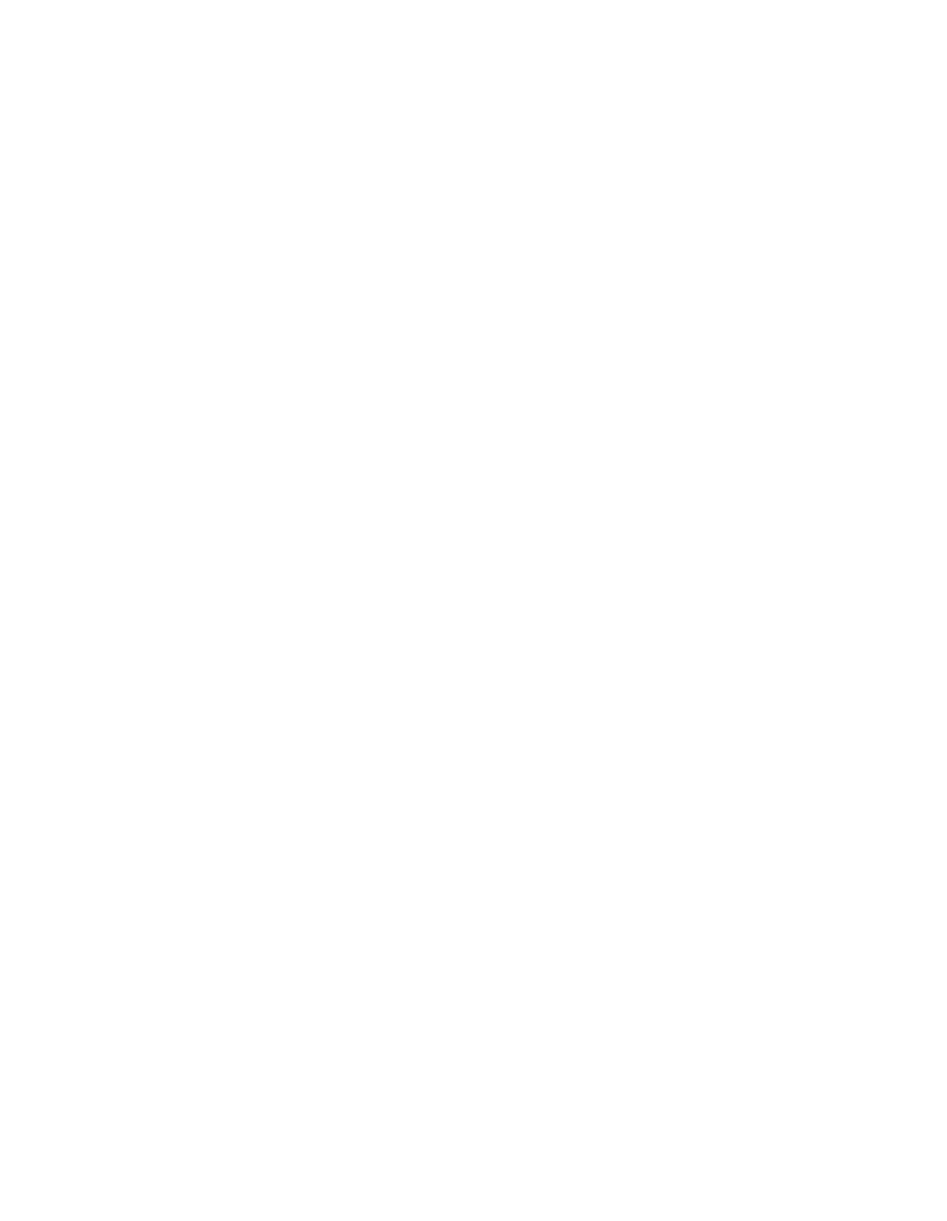
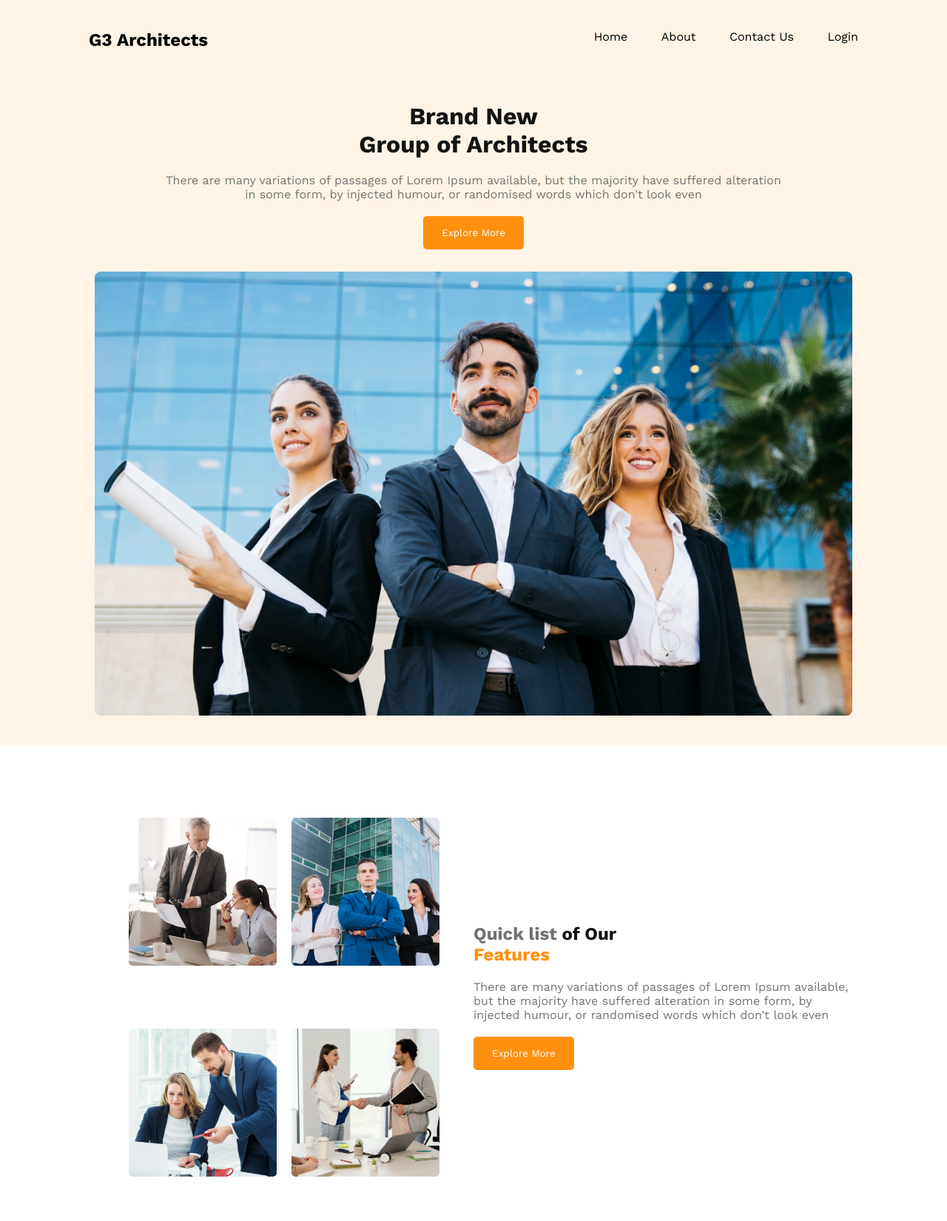
Before and after one commit to mdfaysal7082/Hero-Assign-2, a plain HTML site: page index.html in a window 1280 px wide. Shown: the whole page at 74% size. Before the commit the page ends 800 px from the top, so only its background shows below. Drawn offline with nearby package versions, Linux system fonts and the light colour scheme.

Commit message:
header and features section added

```diff
--- a/index.html
+++ b/index.html
@@ -8,6 +8,59 @@
     <link rel="stylesheet" href="style.css">
 </head>
 <body>
+    <header>
+        <nav>
+            <span class="logo">
+                <h2>G3 Architects</h2>
+            </span>
+            <span class="nav-menu">
+                <ul>
+                    <li>Home</li>
+                    <li>About</li>
+                    <li>Contact Us</li>
+                    <li>Login</li>
+                </ul>
+            </span>
+        </nav><!--============Menu-Area End============-->
+        <div class="hero">
+            <div class="hero-top">
+                <div class="hero-content">
+                    <h1>Brand New <br>Group of Architects </h1>
+                    <p>There are many variations of passages of Lorem Ipsum available, but the majority have suffered alteration in some form, by injected humour, or randomised words which don't look even</p>
+                    <button>Explore More</button>
+                </div>
+            </div>
+            <div class="hero-buttom">
+                <div class="hero-img"></div>
+            </div>
+        </div><!--============Hero-Area End============-->
+    </header><!--============Header-Area End============-->
+    <main>
+        <div class="features-container">
+            <div class="features">
+                <div class="features-img">
+                    <img src="images/team1.png" alt="team">
+                    <img src="images/team2.png" alt="team">
+                    <img src="images/team3.png" alt="team">
+                    <img src="images/team4.png" alt="team">
+                </div>
+                <div class="features-right">
+                    <div class="features-content">
+                        <h2><span class="features-header-1">Quick list </span><span class="features-header-2">of Our </span><br><span class="features-header-3">Features</span></h2>
+                        <p>There are many variations of passages of Lorem Ipsum available, but the majority have suffered alteration in some form, by injected humour, or randomised words which don't look even</p>
+                        <button>Explore More</button>
+                    </div>
+                </div>
+            </div><!--g-->
+        </div>
+        <div class="experience"></div><!--============Experience-Area End============-->
+        <div class="fact"></div><!--============Fact-Area End============-->
+        <div class="sponspor"></div><!--============Sponspor-Area End============-->
+    </main>
+    <footer>
+        <div class="footer-main"></div><!--============Footer-Main-Area End============-->
+        <div class="copyright"></div><!--============Copyright-Area End============-->
+    </footer><!--============Footer-Area End============-->
 
 </body>
 </html>
--- a/style.css
+++ b/style.css
@@ -0,0 +1,123 @@
+@import url('https://fonts.googleapis.com/css2?family=Work+Sans:wght@400;700&display=swap');
+
+*{
+    margin: 0;
+    font-family: 'Work Sans', sans-serif;
+}
+header{
+    background: rgba(255, 144, 14, 0.1);
+}
+nav{
+    display: flex;
+    justify-content: space-between;
+}
+.logo{
+    margin-left: 80px;
+    padding: 40px;
+}
+nav ul{
+    text-decoration: none;
+    list-style: none;
+    margin-right: 100px;
+}
+nav ul li{
+    display: inline-block;
+    padding: 40px 20px;
+}
+/*============Menu-Area End============*/
+.hero{
+    text-align: center;
+}
+.hero-top{
+    display: flex;
+    justify-content: center;
+    margin-top: 30px;
+}
+.hero-content{
+    width: 65%;
+    text-align: center;
+}
+.hero-content h1{
+    color: #131313;
+}
+.hero-content p{
+    margin: 20px 0;
+    color: #727272;
+}
+.hero-content button{
+    margin-bottom: 30px;
+    color: #ffffff;
+    background-color: #FF900E;
+    border: 0;
+    border-radius: 5px;
+    padding: 15px 25px;
+}
+/*============Hero-Content-Area End============*/
+.hero-buttom{
+    width: 100%;
+    height: 80vh;
+    display: flex;
+    justify-content: center;
+}
+.hero-img{
+    height: 75vh;
+    width: 80%;
+    background-image: url(images/banner.png);
+    background-size: cover;
+    background-position: center;
+    border-radius: 8px;
+}
+/*============Hero-Area End============--and--*/
+/*============Header-Area End============*/
+.features-container{
+    display: flex;
+    justify-content: center;
+    height: 75vh;
+    margin: 40px 0;
+}
+.features{
+    width: 80%;
+    display: flex;
+    margin: 20px 0;
+}
+.features-img{
+    width: 50%;
+    display: grid;
+    gap: 20px;
+    row-gap: 10px;
+    grid-template-columns: 200px 200px;
+    justify-content: center;
+    align-items: center;
+}
+.features-img img{
+    width: 100%;
+    border-radius: 5px;
+}
+
+.features-right{
+    display: flex;
+    text-align: left;
+    align-items: center;
+    width: 50%;
+}
+.features-header-1{
+    color: #727272;
+}
+.features-header-2{
+    color:#131313;
+}
+.features-header-3{
+    color: #FF900E;
+}
+.features-content p{
+    margin: 20px 0;
+    color: #727272;
+}
+.features-content button{
+    color: #ffffff;
+    background-color: #FF900E;
+    border: 0;
+    border-radius: 5px;
+    padding: 15px 25px;
+}
+/*============Features-Area End============*/
```
